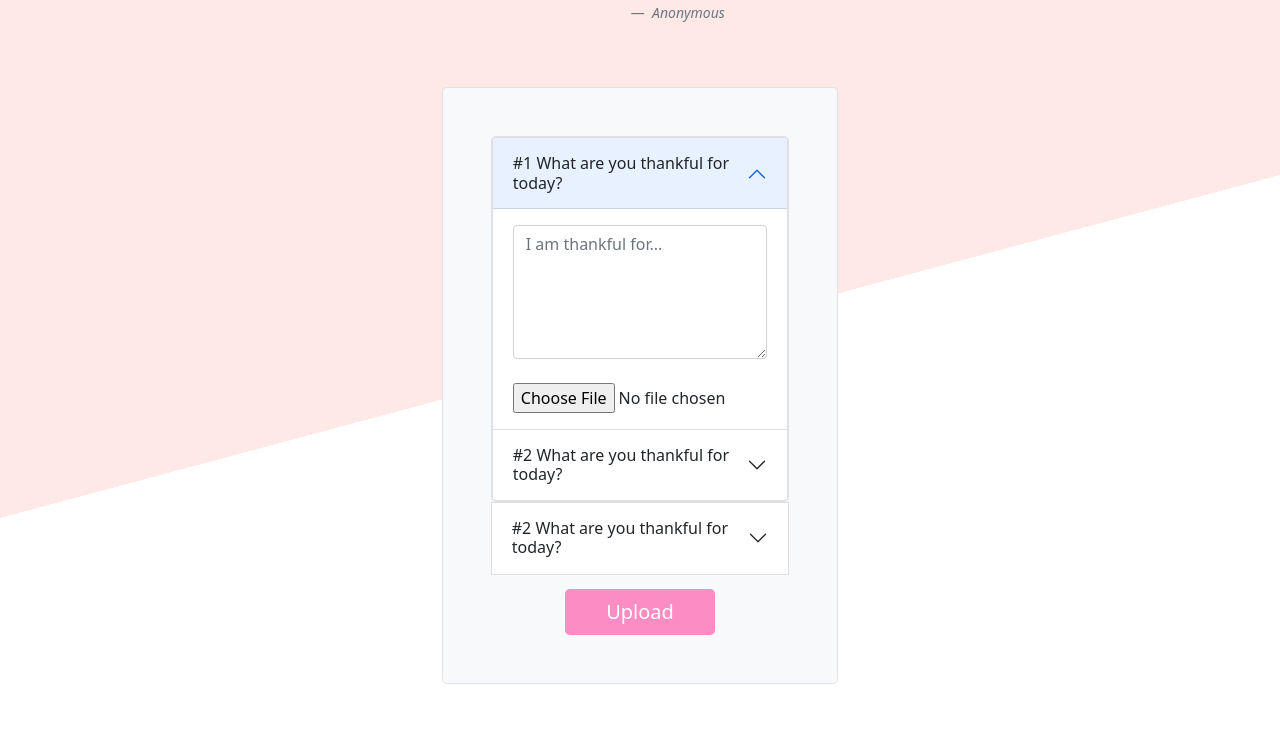
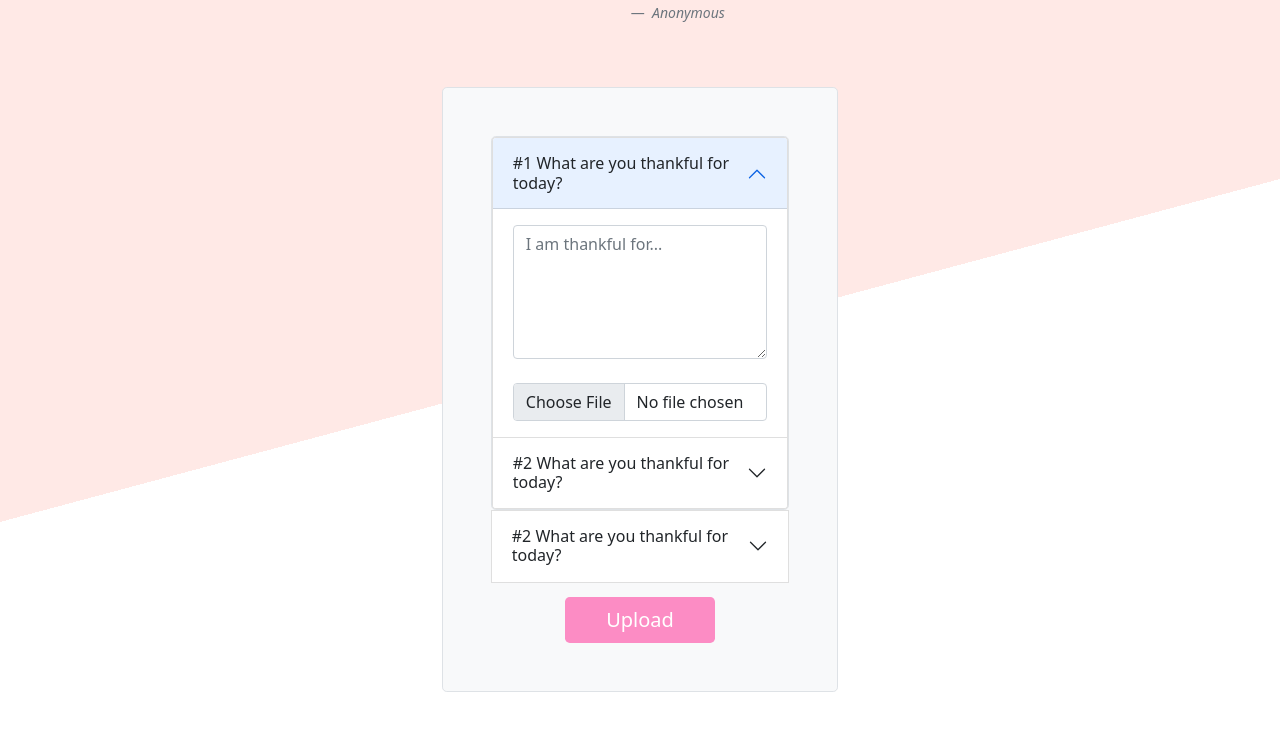
Before and after one commit to jonfra165/Thankyou, a Flask app: page / in a window 1280 px wide. Shown: the part 222-954 px from the top of the page. Run offline with Flask 2, Linux system fonts and the light colour scheme; the visitor is signed in with stand-in values (Sample User, id 1); data comes from the database, SQL or seed files in the repository; data that the repository does not hold is empty.

Commit message:
Changed file-upload in home.html

```diff
--- a/ThankYou_Kod/ThankYou/website/templates/home.html
+++ b/ThankYou_Kod/ThankYou/website/templates/home.html
@@ -123,7 +123,7 @@
                     <div id="collapseOne" class="accordion-collapse collapse show" aria-labelledby="headingOne" data-bs-parent="#accordionExample">
                         <div class="accordion-body">
                             <textarea name="note1" id="note1" placeholder="I am thankful for..." cols="20" rows="5" class="form-control"></textarea></br>
-                            <input type="file" id="file1" name="file1"/>
+                            <input class="form-control" type="file" id="file1" name="file1">
                         </div>
                     </div>
                     </div>
@@ -150,7 +150,7 @@
                 <div id="collapseTwo" class="accordion-collapse collapse" aria-labelledby="headingTwo" data-bs-parent="#accordionExample">
                     <div class="accordion-body">
                         <textarea name="note2" id="note2" placeholder="Skriv här…" cols="20" rows="5" class="form-control"></textarea></br>
-                        <input type="file" id="file2" name="file2"/>
+                        <input class="form-control" type="file" id="file2" name="file2">
                     </div>
                     <div class="accordion-item">
                     <h2 class="accordion-header" id="headingThree">
@@ -161,7 +161,7 @@
                     <div id="collapseThree" class="accordion-collapse collapse" aria-labelledby="headingThree" data-bs-parent="#accordionExample">
                         <div class="accordion-body">
                             <textarea name="note3" id="note3" placeholder="I am thankful for..." cols="20" rows="5" class="form-control"></textarea></br>
-                            <input type="file" id="file3" name="file3"/>
+                            <input class="form-control" type="file" id="file3" name="file3">
                         </div>
                     </div>
                 </form>
```
